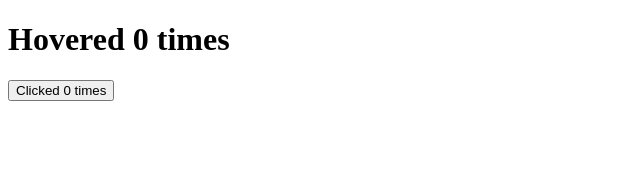
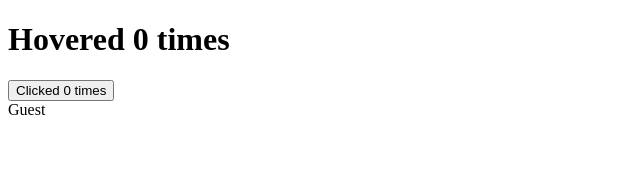
Before and after one commit to naimahassan43/react-higher-order-component, a React (Create React App) app: page / in a window 1280 px wide. Shown: the top 169 px of the page, without its empty margins (0-640 px from the left). Built offline with nearby package versions, Linux system fonts and the light colour scheme.

Commit message:
Render prop that defines render logic

```diff
--- a/src/App.js
+++ b/src/App.js
@@ -1,11 +1,13 @@
 import ClickCounter from "./component/ClickCounter";
 import HoverCounter from "./component/HoverCounter";
+import User from "./component/User";
 
 function App() {
   return (
     <div className="app">
       <HoverCounter />
       <ClickCounter />
+      <User render={(isLoggedIn) => (isLoggedIn ? "Naima Hassan" : "Guest")} />
     </div>
   );
 }
--- a/src/component/User.js
+++ b/src/component/User.js
@@ -0,0 +1,3 @@
+export default function User({ render }) {
+  return render(false);
+}
```
